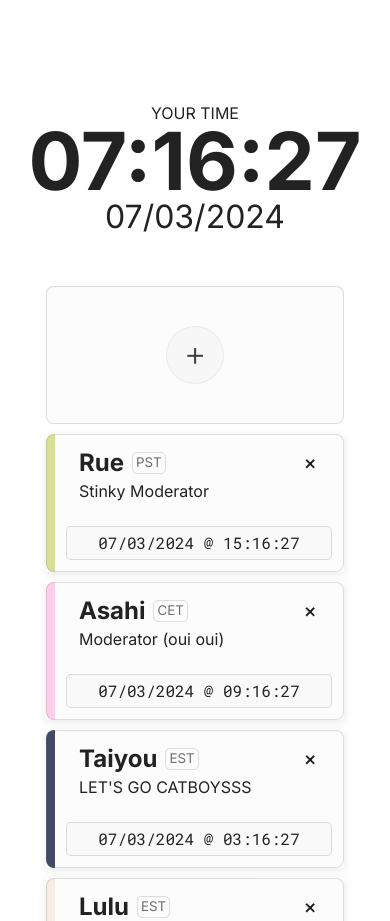
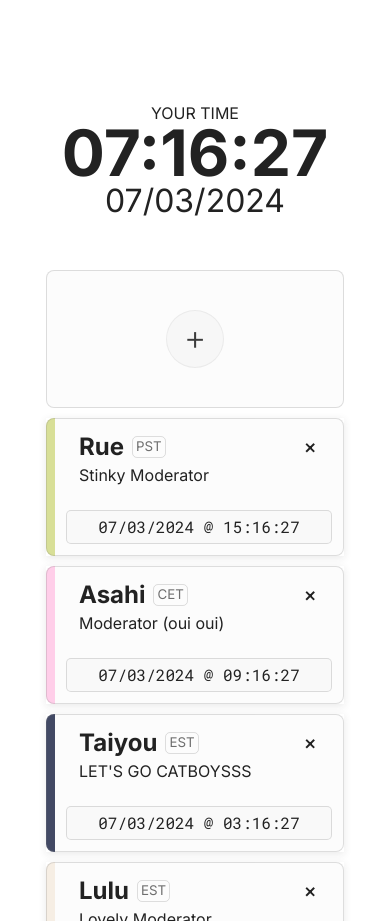
Before and after one commit to nicdgonzalez/timezone-tracker, a Next.js app: page / in a window 390 px wide. Shown: the part 1060-1981 px from the top of the page. Built offline with nearby package versions, Linux system fonts and the light colour scheme.

Commit message:
Fixed time size and grid col for container

```diff
--- a/app/_components/Header/styles.module.css
+++ b/app/_components/Header/styles.module.css
@@ -39,7 +39,7 @@
   border-bottom: 1px solid var(--color-border-primary);
 }
 
-@media screen and (max-width: 450px) {
+@media screen and (max-width: 770px) {
   .container {
     grid-template-columns: auto;
     grid-template-rows: repeat(2, 1fr);
--- a/app/_components/LocalTime/styles.module.css
+++ b/app/_components/LocalTime/styles.module.css
@@ -9,6 +9,12 @@
   font-weight: bold;
 }
 
+@media screen and (max-width: 770px) {
+  .time {
+    font-size: 4em;
+  }
+}
+
 .date {
   font-size: 2em;
 }
```
